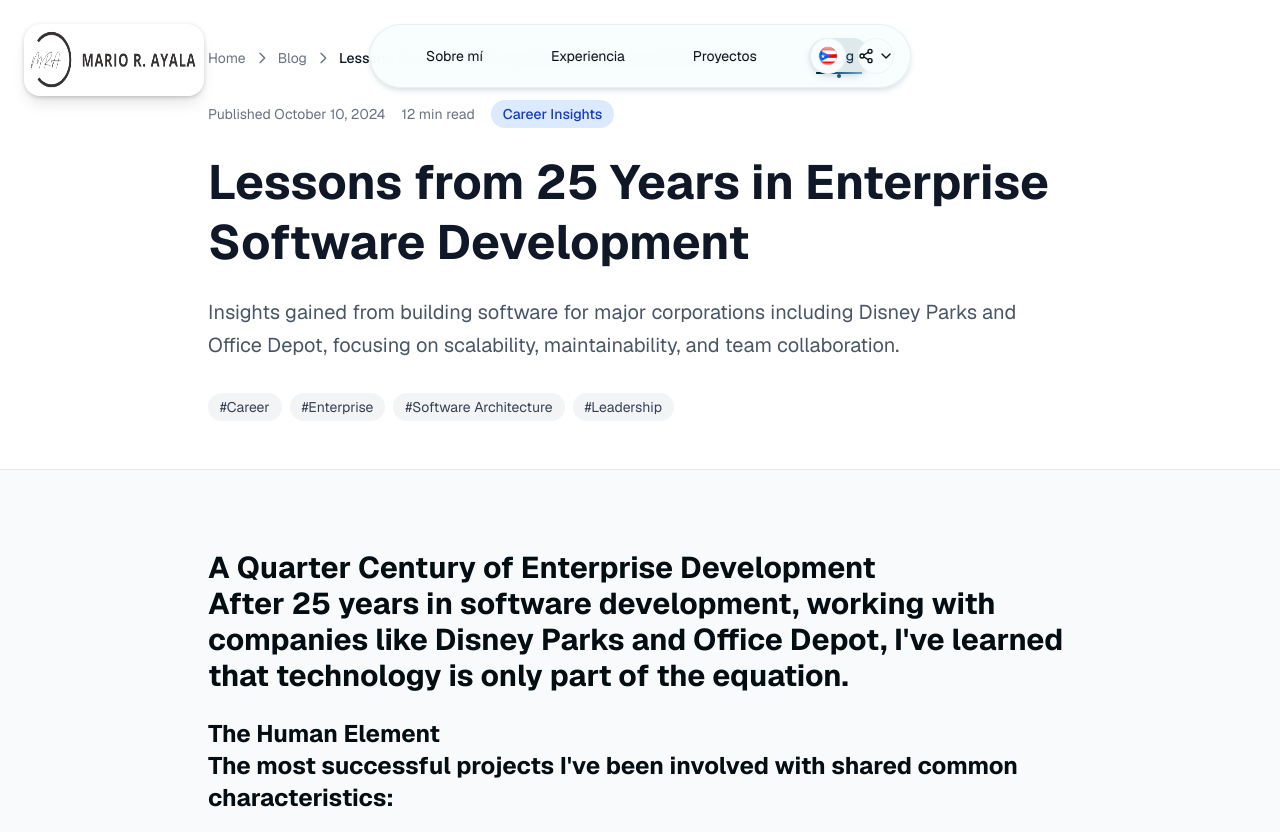
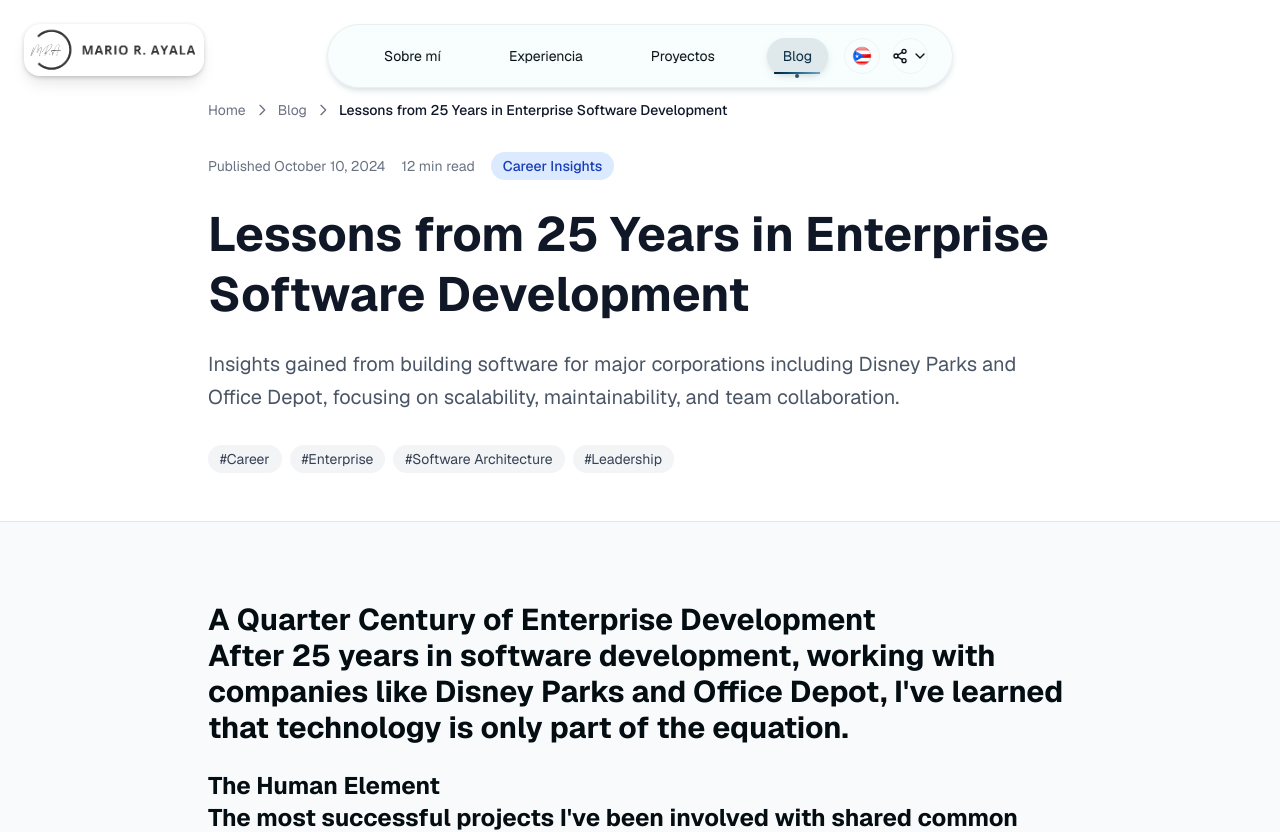
Before and after one commit to temiban013/profile, a Next.js app: page /blog/enterprise-software-lessons in a window 1280 px wide. Shown: the top 832 px of the page. Built offline with nearby package versions, Linux system fonts and the light colour scheme.

Commit message:
bugfix: padding on top issue, no-wrap for menu items, logo dimension update, and other finishing touches.

```diff
--- a/app/blog/[slug]/page.tsx
+++ b/app/blog/[slug]/page.tsx
@@ -85,7 +85,7 @@ export default async function BlogPostPage({ params }: BlogPostPageProps) {
     <div className="min-h-screen bg-gray-50 dark:bg-gray-900">
       {/* Blog post header */}
       <header className="bg-white dark:bg-gray-800 border-b border-gray-200 dark:border-gray-700">
-        <div className="container mx-auto px-4 py-12 max-w-4xl">
+        <div className="container mx-auto pt-25 px-4 py-12 max-w-4xl">
           {/* Breadcrumb navigation */}
           <nav className="mb-8" aria-label="Breadcrumb">
             <ol className="flex items-center space-x-2 text-sm text-gray-500 dark:text-gray-400">
--- a/app/blog/page.tsx
+++ b/app/blog/page.tsx
@@ -51,7 +51,7 @@ export default function BlogPage() {
     <div className="min-h-screen bg-gray-50 dark:bg-gray-900">
       {/* Hero section for the blog */}
       <section className="bg-white dark:bg-gray-800 border-b border-gray-200 dark:border-gray-700">
-        <div className="container mx-auto px-4 py-16 max-w-4xl">
+        <div className="container mx-auto pt-25 px-4 py-16 max-w-4xl">
           <h1 className="text-4xl md:text-5xl font-bold text-gray-900 dark:text-white mb-6">
             Software Engineering Insights
           </h1>
--- a/components/about.tsx
+++ b/components/about.tsx
@@ -375,7 +375,7 @@ const About = () => {
 
         {/* Skills Grid */}
         <div className="mb-20">
-          <h3 className="text-3xl font-bold text-center mb-12">
+          <h3 className="text-3xl font-bold text-center mb-12 text-gradient block">
             {language === "en"
               ? "Core Competencies"
               : "Competencias Principales"}
@@ -395,7 +395,7 @@ const About = () => {
 
         {/* Technologies */}
         <div className="text-center">
-          <h3 className="text-3xl font-bold mb-8">
+          <h3 className="text-3xl font-bold mb-8 text-gradient block">
             {language === "en"
               ? "Technologies & Tools"
               : "Tecnologías y Herramientas"}
--- a/components/experience.tsx
+++ b/components/experience.tsx
@@ -585,7 +585,7 @@ const Experience = () => {
           <Badge variant="secondary" className="mb-6 text-sm font-medium">
             {language === "en" ? "Education" : "Educación"}
           </Badge>
-          <h2 className="text-4xl sm:text-5xl font-bold tracking-tight mb-6">
+          <h2 className="text-4xl sm:text-5xl font-bold tracking-tight mb-6 text-gradient block">
             {language === "en" ? "Academic Foundation" : "Formación Académica"}
           </h2>
           <p className="text-lg text-muted-foreground max-w-3xl mx-auto leading-relaxed">
@@ -610,7 +610,7 @@ const Experience = () => {
           <Badge variant="secondary" className="mb-6 text-sm font-medium">
             {language === "en" ? "Certifications" : "Certificaciones"}
           </Badge>
-          <h2 className="text-4xl sm:text-5xl font-bold tracking-tight mb-6">
+          <h2 className="text-4xl sm:text-5xl font-bold tracking-tight mb-6 text-gradient block">
             {language === "en"
               ? "Recognition & Leadership"
               : "Reconocimiento y Liderazgo"}
--- a/components/hero.tsx
+++ b/components/hero.tsx
@@ -93,7 +93,7 @@ const Hero = () => {
       ></div>
 
       {/* Main Content */}
-      <div className="relative z-[1] text-center max-w-screen-md mt-12 md:mt-0">
+      <div className="relative z-[1] text-center max-w-screen-md mt-12 pt-10 md:mt-0">
         {/* Professional Badge */}
         <Badge className="rounded-full border-none bg-primary/10 text-primary hover:bg-primary/20 transition-all duration-300 hover:scale-105 professional-shadow">
           <Zap className="fill-current mr-2 h-4 w-4" />
--- a/components/navbar/logo.tsx
+++ b/components/navbar/logo.tsx
@@ -17,21 +17,21 @@ export const Logo = ({
   const logoConfig = {
     header: {
       width: 180, // Significantly increased for better visibility
-      height: 72, // Proportionally increased to maintain aspect ratio
-      containerClasses: "h-18 w-45", // Fixed container prevents layout shift during loading
-      imageClasses: "h-18 w-auto rounded-xl", // Auto width maintains natural proportions
+      height: 52, // Proportionally increased to maintain aspect ratio
+      containerClasses: "h-13 w-45", // Fixed container prevents layout shift during loading
+      imageClasses: "h-13 w-45 rounded-xl", // Auto width maintains natural proportions
     },
     mobile: {
       width: 160,
-      height: 64,
-      containerClasses: "h-16 w-40",
-      imageClasses: "h-16 w-auto rounded-lg",
+      height: 46,
+      containerClasses: "h-12 w-40",
+      imageClasses: "h-12 w-40 rounded-lg",
     },
     footer: {
       width: 140,
-      height: 56,
-      containerClasses: "h-14 w-35",
-      imageClasses: "h-14 w-auto rounded-lg",
+      height: 40,
+      containerClasses: "h-10 w-35",
+      imageClasses: "h-10 w-35 rounded-lg",
     },
   };
 
--- a/components/navbar/navbar.tsx
+++ b/components/navbar/navbar.tsx
@@ -83,7 +83,7 @@ const Navbar = (): JSX.Element => {
             Navigation Menu - Now has adequate space to display all items
             The removal of individual social media icons eliminates horizontal competition
           */}
-          <div className="flex items-center justify-center">
+          <div className="flex items-center justify-center whitespace-nowrap">
             <NavMenu className="mx-auto" />
           </div>
 
@@ -95,7 +95,7 @@ const Navbar = (): JSX.Element => {
             - Language switcher (essential for bilingual portfolio)
             - Social media dropdown (space-efficient access to all platforms)
           */}
-          <div className="absolute right-4 flex items-center gap-3">
+          <div className="right-4 flex items-center gap-3">
             <LanguageSwitcher />
 
             {/*
--- a/components/navbar/social-media-dropdown.tsx
+++ b/components/navbar/social-media-dropdown.tsx
@@ -132,7 +132,7 @@ export const SocialMediaDropdown = (): JSX.Element => {
         onClick={() => setIsOpen(!isOpen)}
         className={cn(
           "rounded-full shadow-none transition-all duration-300",
-          "hover:scale-110 hover:bg-primary/10 hover:border-primary/30",
+          "hover:scale-110 hover:bg-secondary/70 hover:border-primary/30",
           // Active state provides clear visual feedback
           isOpen && "bg-primary/10 border-primary/30 scale-105"
         )}
```
